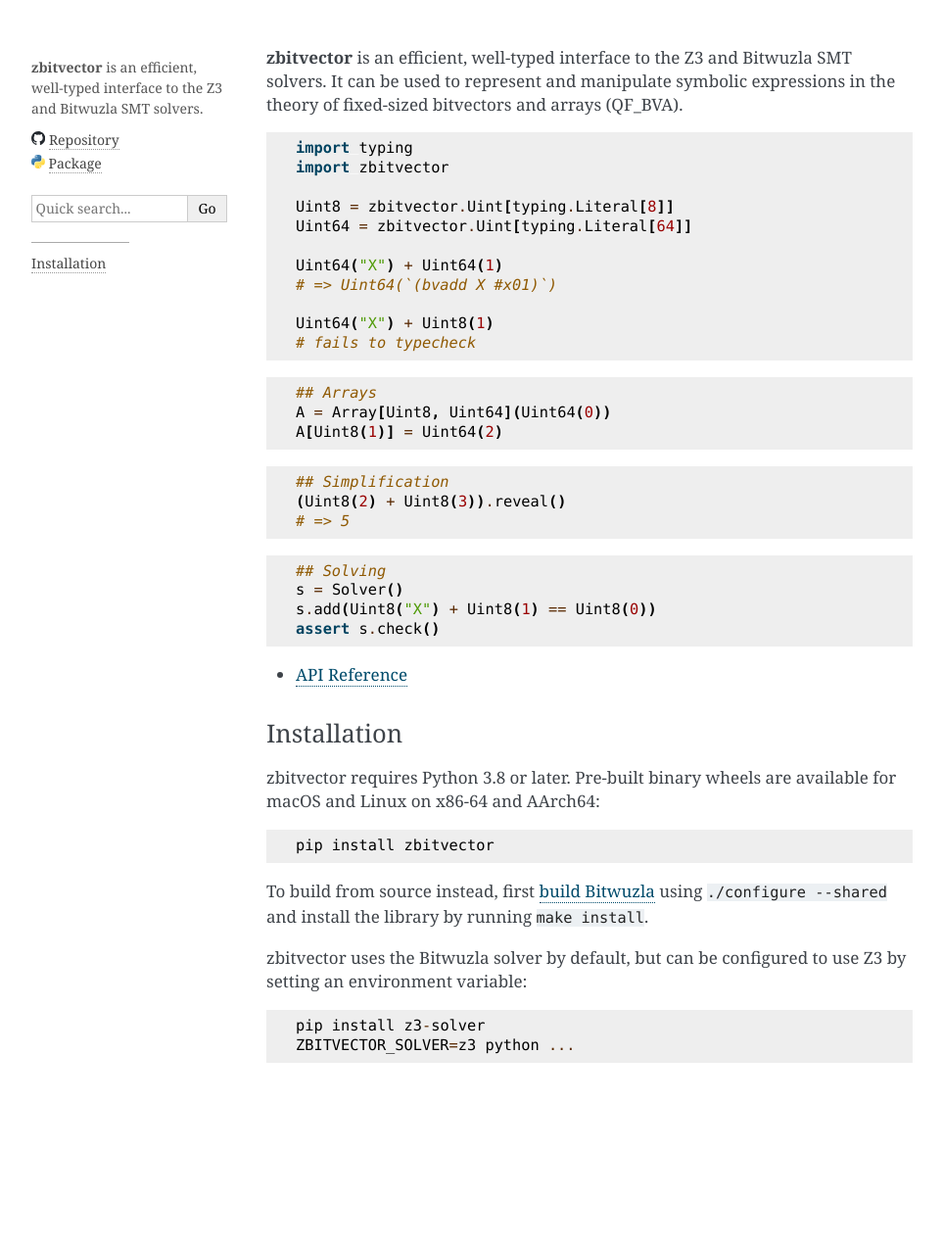
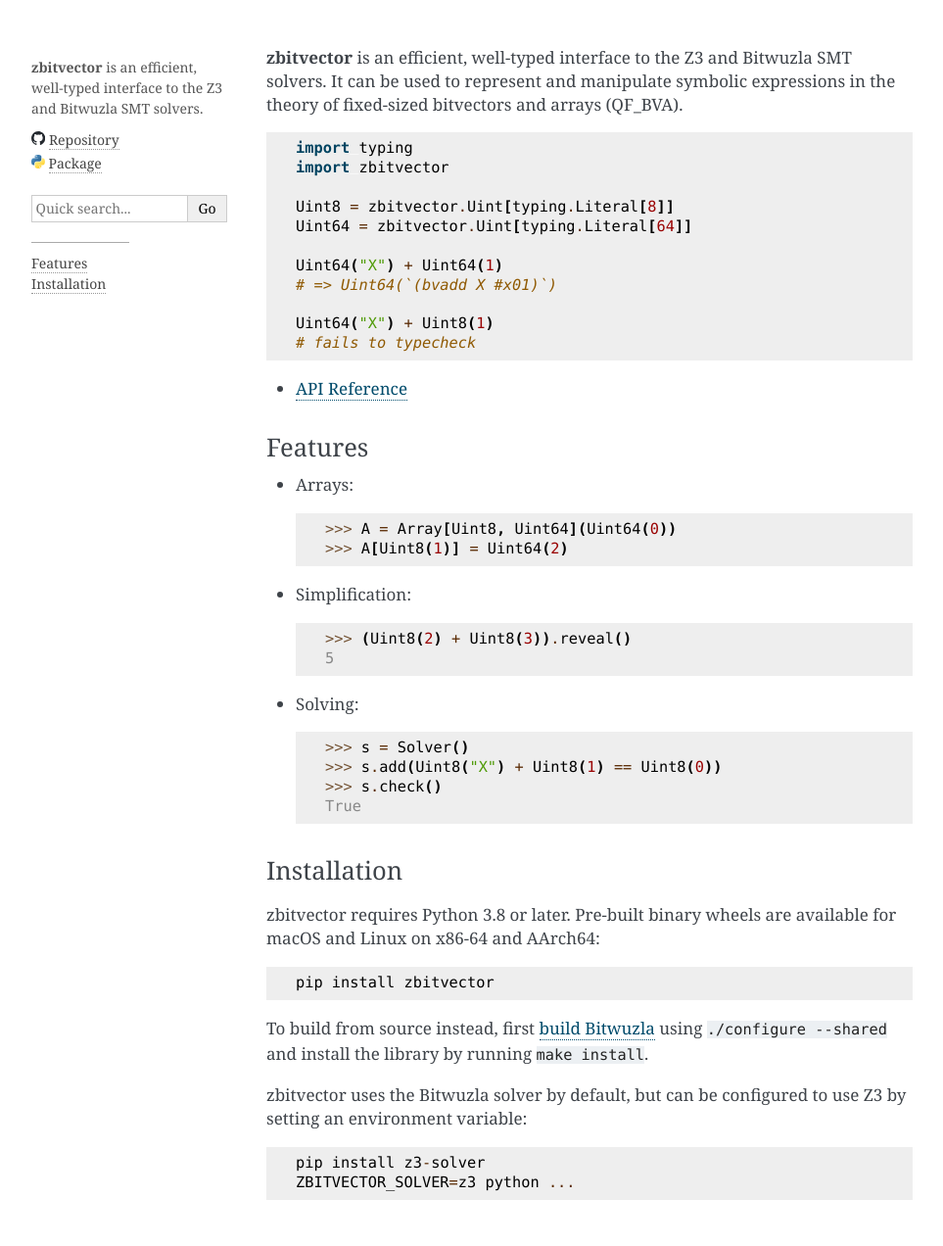
Before and after one commit to btidor/zbitvector, a Sphinx documentation site: the page built from docs/source/index.rst, in a window 1280 px wide. Shown: the whole page at 98% size, without its empty margins (148-1111 px from the left). Built offline with Sphinx 7.4.7, drawn with Linux system fonts in a browser that asks for light colours; before the commit the page ends 1132 px from its top, so only the background shows below that.

Commit message:
Reformat docs homepage

````diff
--- a/docs/source/index.rst
+++ b/docs/source/index.rst
@@ -7,29 +7,32 @@
     :start-after: ```py
     :end-before: ```
 
-::
-
-    ## Arrays
-    A = Array[Uint8, Uint64](Uint64(0))
-    A[Uint8(1)] = Uint64(2)
-
-::
-
-    ## Simplification
-    (Uint8(2) + Uint8(3)).reveal()
-    # => 5
-
-::
-
-    ## Solving
-    s = Solver()
-    s.add(Uint8("X") + Uint8(1) == Uint8(0))
-    assert s.check()
-
 .. toctree::
     :maxdepth: 2
 
     api
+
+
+Features
+========
+
+- Arrays::
+
+    >>> A = Array[Uint8, Uint64](Uint64(0))
+    >>> A[Uint8(1)] = Uint64(2)
+
+- Simplification::
+
+    >>> (Uint8(2) + Uint8(3)).reveal()
+    5
+
+- Solving::
+
+    >>> s = Solver()
+    >>> s.add(Uint8("X") + Uint8(1) == Uint8(0))
+    >>> s.check()
+    True
+
 
 Installation
 ============
````
